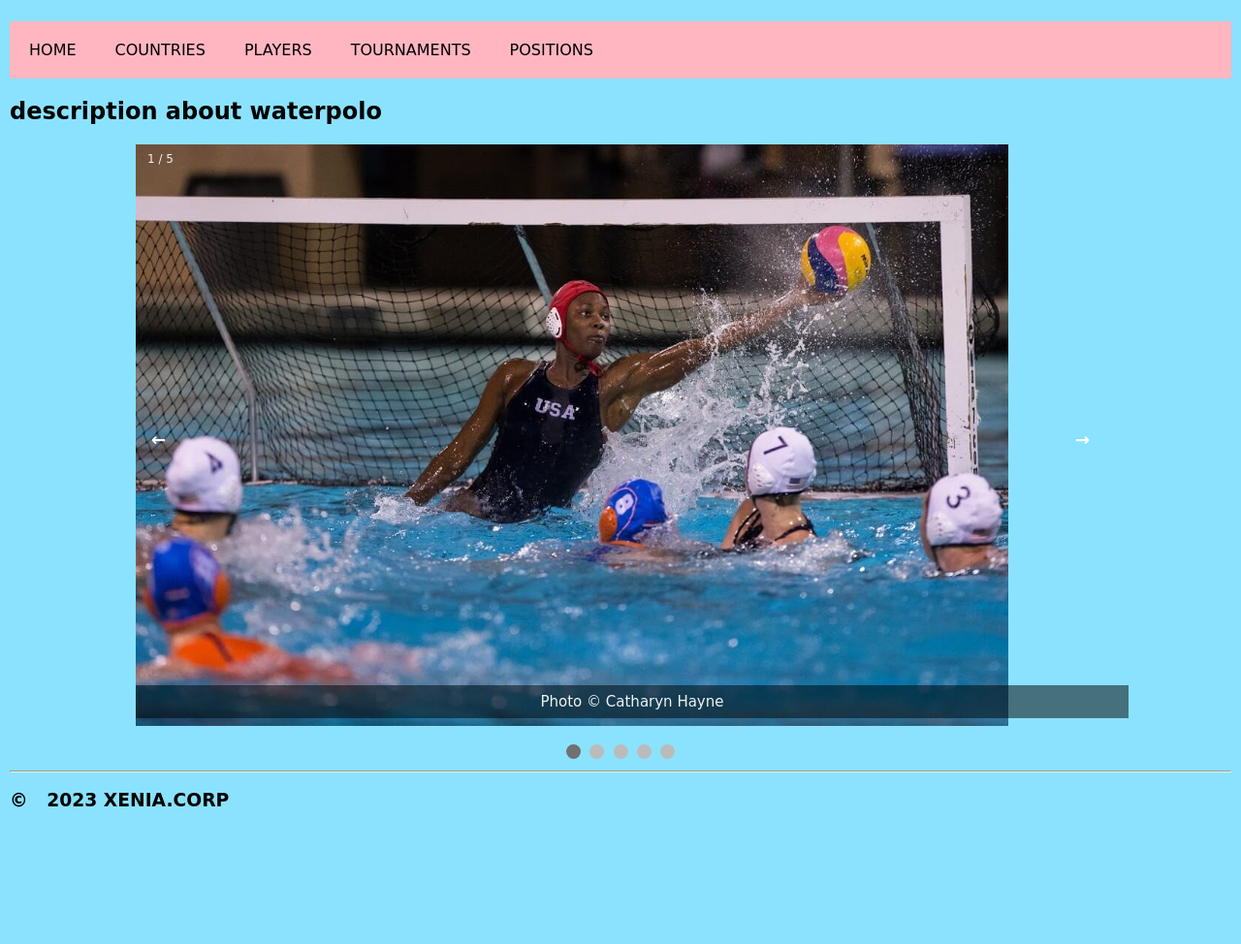
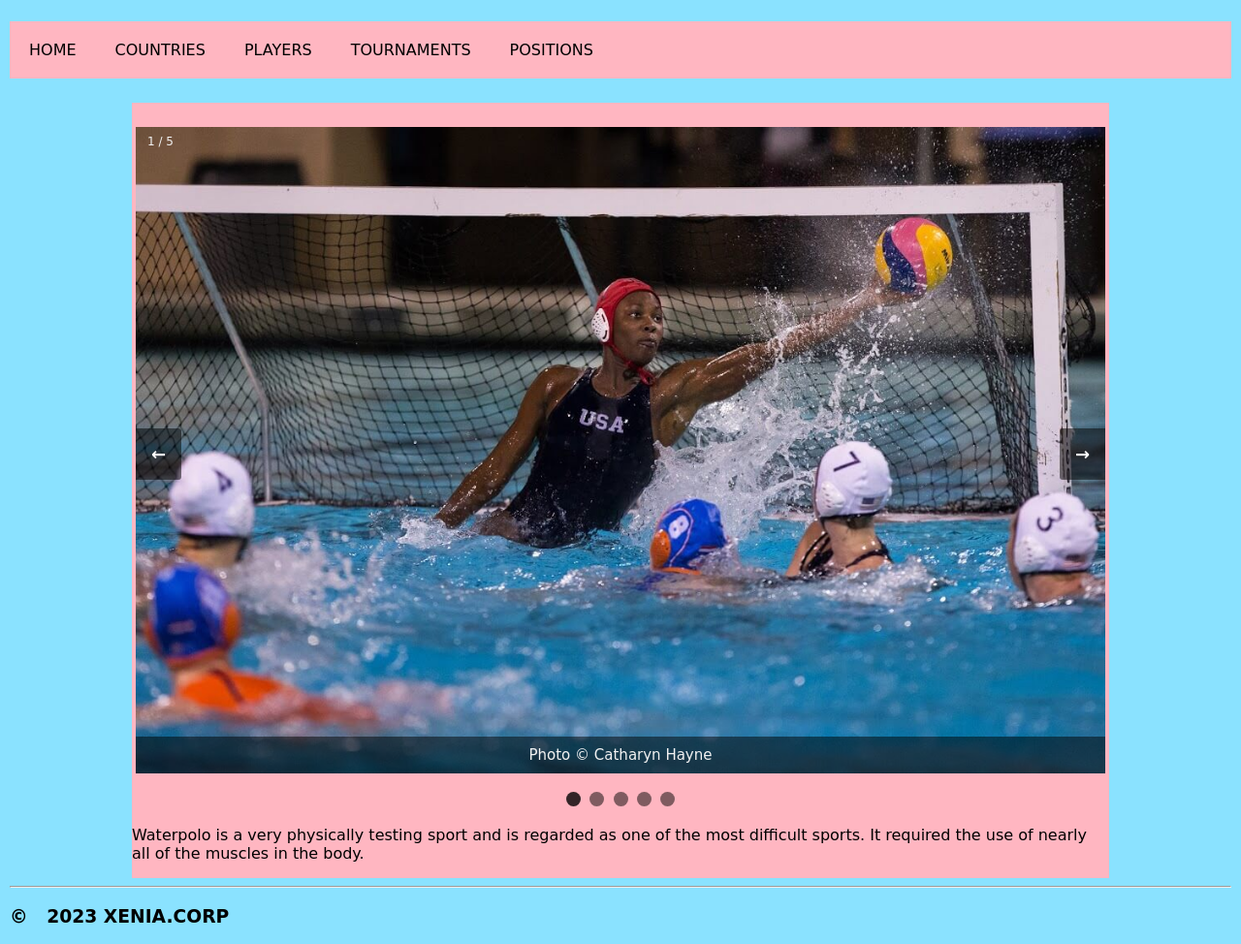
Before and after one commit to XPrinzess/Waterpolo, a Flask app: page / in a window 1280 px wide. Shown: the part 159-1133 px from the top of the page at 97% size. Before the commit the page ends 992 px from the top, so only its background shows below. Run offline with Flask 3, Linux system fonts and the light colour scheme.

Commit message:
change to formatting with container

```diff
--- a/routes.py
+++ b/routes.py
@@ -21,19 +21,21 @@ def connect(query, id): #SAISSHAS WAY
     return results
 
 
-@app.route('/')  # ending to URL link that displays this 'home' function
+@app.route('/')  #  app.route maps the URL to this function
+#  ending to URL link that displays this 'home' function
 def home():
-    # returns the corresponding html template and the title variable names the tab in the browser
+    # returns the corresponding html template
+    # the title variable names the tab in the browser
     return render_template("home.html", title="Waterpolo Players")
 
 
 @app.route('/countries')
 def countries():
-    # conn = sqlite3.connect('waterpolo.db')
-    # cur = conn.cursor()
-    # cur.execute('SELECT * FROM Country;')
-    # countries = cur.fetchall()
-    countries = connect('SELECT * FROM Country') #SAISSHAS WAY
+    conn = sqlite3.connect('waterpolo.db')
+    cur = conn.cursor()
+    cur.execute('SELECT * FROM Country;')
+    countries = cur.fetchall()
+    #  countries = connect('SELECT * FROM Country') #SAISSHAS WAY
     return render_template("countries.html", countries=countries,
                            title="Waterpolo Players")
 
@@ -44,8 +46,8 @@ def indiv_country(id):
     cur = conn.cursor()
     cur.execute('SELECT * FROM Country WHERE id = ?', (id,))
     country = cur.fetchall()
-    if country == []:  # if there is no result from the SQL query, the list will be empty
-        abort(404)  # calls the error404 function which redirects the user to the error404 page
+    if country == []:  #  empty list if no result from SQL query
+        abort(404)  #  calls the error404 function
     cur.execute('SELECT first_name, last_name, image, national_team, player.id FROM Player \
                 WHERE country_id = ? AND national_team = 1', (id,))
     national_team = cur.fetchall()
@@ -60,17 +62,19 @@ def indiv_country(id):
 def players():
     conn = sqlite3.connect('waterpolo.db')
     cur = conn.cursor()
+    # SQL query for getting the top 10 female players in the world
     cur.execute('SELECT Player.id, Player.first_name, Player.last_name, \
                 Player.image, Player.world_ranking, Country.flag FROM Player \
                 Join Country ON Player.country_id=Country.id \
-                WHERE Player.world_ranking IS NOT NULL;')
+                WHERE Player.world_ranking IS NOT NULL \
+                ORDER BY Player.world_ranking asc;')
     ranked_players = cur.fetchall()
+    # SQL query for getting the rest of the players in the database
     cur.execute('SELECT Player.id, Player.first_name, Player.last_name, \
                 Player.image, Country.flag FROM Player \
                 Join Country ON Player.country_id=Country.id \
                 WHERE Player.world_ranking IS NULL;')
     players = cur.fetchall()
-    # world ranking still required in further iterations (could have interaction from the user how they want the data ordered)
     return render_template("players.html", ranked_players=ranked_players,
                            players=players, title="Waterpolo Players")
 
@@ -128,13 +132,14 @@ def indiv_tournament(name_id, year):
     teams = cur.fetchall()
     return render_template("tournament.html", event=event, teams=teams,
                            title="Waterpolo Players")
-# Check all the queries work change the variables for the ?'s so that it works
+#  there is a data integrety issue
 
 
 @app.route('/positions')
 def positions():
     conn = sqlite3.connect('waterpolo.db')
     cur = conn.cursor()
+    # selects all the information from the Position table
     cur.execute('SELECT * FROM Position;')
     positions = cur.fetchall()
     return render_template("positions.html", positions=positions, title="Waterpolo Players")
@@ -159,6 +164,8 @@ def indiv_position(id):
 
 
 @app.errorhandler(404)
+#  app.errorhandler handles invalid route errors
+#  the 404 specifies that the error is a page not found error
 def page_not_found(error):
     return render_template("error404.html"), 404
 
--- a/static/css/style.css
+++ b/static/css/style.css
@@ -57,20 +59,24 @@ a:hover, a:active {
 
 .main {
     display: flex;
-    justify-content: space-evenly;
+    justify-content: center;
+    margin: auto;
     overflow: hidden;
+
 }
 
 
 .container {
     background-color: rgb(255,182,193);
-    margin: 80px;
+    margin: auto;
+    width: 80%;
     margin-top: 25px;
 }
 
 
 .back {
     text-decoration: none;
+    position: absolute;
     > button h2 {
         font-size: 15px;
     }
@@ -147,20 +154,21 @@ a:hover, a:active {
 }
 
 
-.mySlidesfade {
+.slidesfade {
     display: none;
 }
 
 .photo img {
     vertical-align: middle;
-    width: 900px;
-    height: 600px;
+    width: 1000px;
+    height: 667px;
 }
 
 .slideshow-container {
     max-width: 1000px;
     position: relative;
     margin: auto;
+    margin-top: 25px;
 }
 
 /* Next & previous buttons */
@@ -177,6 +185,7 @@ a:hover, a:active {
     transition: 0.6s ease;
     border-radius: 0 3px 3px 0;
     user-select: none;
+    background-color: rgba(0,0,0,0.5);
 }
 
 /* Position the "next button" to the right */
@@ -191,14 +200,14 @@ a:hover, a:active {
 }
 
 /* Caption text */
-.text {
+.copyright {
     color: #f2f2f2;
     background: rgba(0, 0, 0, 0.5);
     font-size: 15px;
-    padding: 8px 12px;
+    padding: 10px 0px;
     position: absolute;
-    bottom: 8px;
-    width: 100%;
+    bottom: 0px;
+    width: 1000px;
     text-align: center;
 }
 
@@ -217,14 +226,14 @@ a:hover, a:active {
     height: 15px;
     width: 15px;
     margin: 0 2px;
-    background-color: #bbb;
+    background-color: rgba(0, 0, 0, 0.5);
     border-radius: 50%;
     display: inline-block;
     transition: background-color 0.6s ease;
 }
 
 .active, .dot:hover {
-    background-color: #717171;
+    background-color: rgba(0,0,0,0.8);
 }
 
 /* Fading animation */
--- a/static/js/interact.js
+++ b/static/js/interact.js
@@ -11,7 +11,7 @@ function currentSlide(n) {
 
 function showSlides(n) {
   let i;
-  let slides = document.getElementsByClassName("mySlides");
+  let slides = document.getElementsByClassName("Slides");
   let dots = document.getElementsByClassName("dot");
   if (n > slides.length) {slideIndex = 1}
   if (n < 1) {slideIndex = slides.length}
--- a/templates/home.html
+++ b/templates/home.html
@@ -1,37 +1,36 @@
 {% extends "layout.html" %}
 {% block content %}
-<h2>description about waterpolo</h2>
 
 <div class="slideshow-container">
 
-    <div class="mySlides fade">
+    <div class="Slides fade">
       <div class="number">1 / 5</div>
       <div class="photo"> <img src="/static/images/waterpolo1.jpg"> </div>
-      <div class="text">Photo © Catharyn Hayne</div>
+      <div class="copyright">Photo © Catharyn Hayne</div>
     </div>
 
-    <div class="mySlides fade">
+    <div class="Slides fade">
       <div class="number">2 / 5</div>
       <div class="photo"> <img src="/static/images/teamUSA.jpg"> </div>
-      <div class="text">Photo © Legado (https://www.flickr.com/photos/lima2019juegos/51926072662/), https://creativecommons.org/licenses/by-nc-sa/2.0/legalcode</div>
+      <div class="copyright">Photo © Legado (https://www.flickr.com/photos/lima2019juegos/51926072662/), https://creativecommons.org/licenses/by-nc-sa/2.0/legalcode</div>
     </div>
 
-    <div class="mySlides fade">
+    <div class="Slides fade">
       <div class="number">3 / 5</div>
       <div class="photo"> <img src="/static/images/pool.jpg"> </div>
-      <div class="text">Photo © Legado (https://www.flickr.com/photos/lima2019juegos/51924869839/), https://creativecommons.org/licenses/by-nc-sa/2.0/legalcode</div>
+      <div class="copyright">Photo © Legado (https://www.flickr.com/photos/lima2019juegos/51924869839/), https://creativecommons.org/licenses/by-nc-sa/2.0/legalcode</div>
     </div>
 
-    <div class="mySlides fade">
+    <div class="Slides fade">
         <div class="number">4 / 5</div>
         <div class="photo"> <img src="/static/images/attack.jpg"> </div>
-        <div class="text">Photo © Legado (https://www.flickr.com/photos/lima2019juegos/51924537736/), https://creativecommons.org/licenses/by-nc-sa/2.0/legalcode</div>
+        <div class="copyright">Photo © Legado (https://www.flickr.com/photos/lima2019juegos/51924537736/), https://creativecommons.org/licenses/by-nc-sa/2.0/legalcode</div>
     </div>
 
-    <div class="mySlides fade">
+    <div class="Slides fade">
         <div class="number">5 / 5</div>
         <div class="photo"> <img src="/static/images/save.jpg"> </div>
-        <div class="text">Photo © Legado (https://www.flickr.com/photos/lima2019juegos/51923560867/in/photostream/), https://creativecommons.org/licenses/by-nc-sa/2.0/legalcode</div>
+        <div class="copyright">Photo © Legado (https://www.flickr.com/photos/lima2019juegos/51923560867/in/photostream/), https://creativecommons.org/licenses/by-nc-sa/2.0/legalcode</div>
     </div>
 
     <a class="prev" onclick="plusSlides(-1)"> &#8592; </a>
@@ -48,4 +47,9 @@
     <span class="dot" onclick="currentSlide(5)"></span>
 </div>
 
+<p>
+  Waterpolo is a very physically testing sport and is regarded as one of the most difficult
+   sports. It required the use of nearly all of the muscles in the body.
+</p>
+
 {% endblock %}
--- a/templates/layout.html
+++ b/templates/layout.html
@@ -9,7 +9,12 @@
             {% include "header.html" %}
         </header>
         {% include "nav.html" %}
-        {% block content %}{% endblock %}
+        {% block title %}{% endblock %} <!-- for back button -->
+        <div class="main">
+            <div class="container">
+                {% block content %}{% endblock %}
+            </div>
+        </div>
         {% include "footer.html" %}
         <script src="/static/js/interact.js"></script>
     </body>
```
Also changed, not shown: other parts of static/css/style.css (+29 -7 lines), templates/countries.html (+6 -7 lines), templates/country.html (+5 -12 lines), templates/player.html (+6 -2 lines), templates/players.html (+9 -2 lines), templates/position.html (+5 -2 lines), templates/tournament.html (+5 -2 lines), waterpolo.db.
